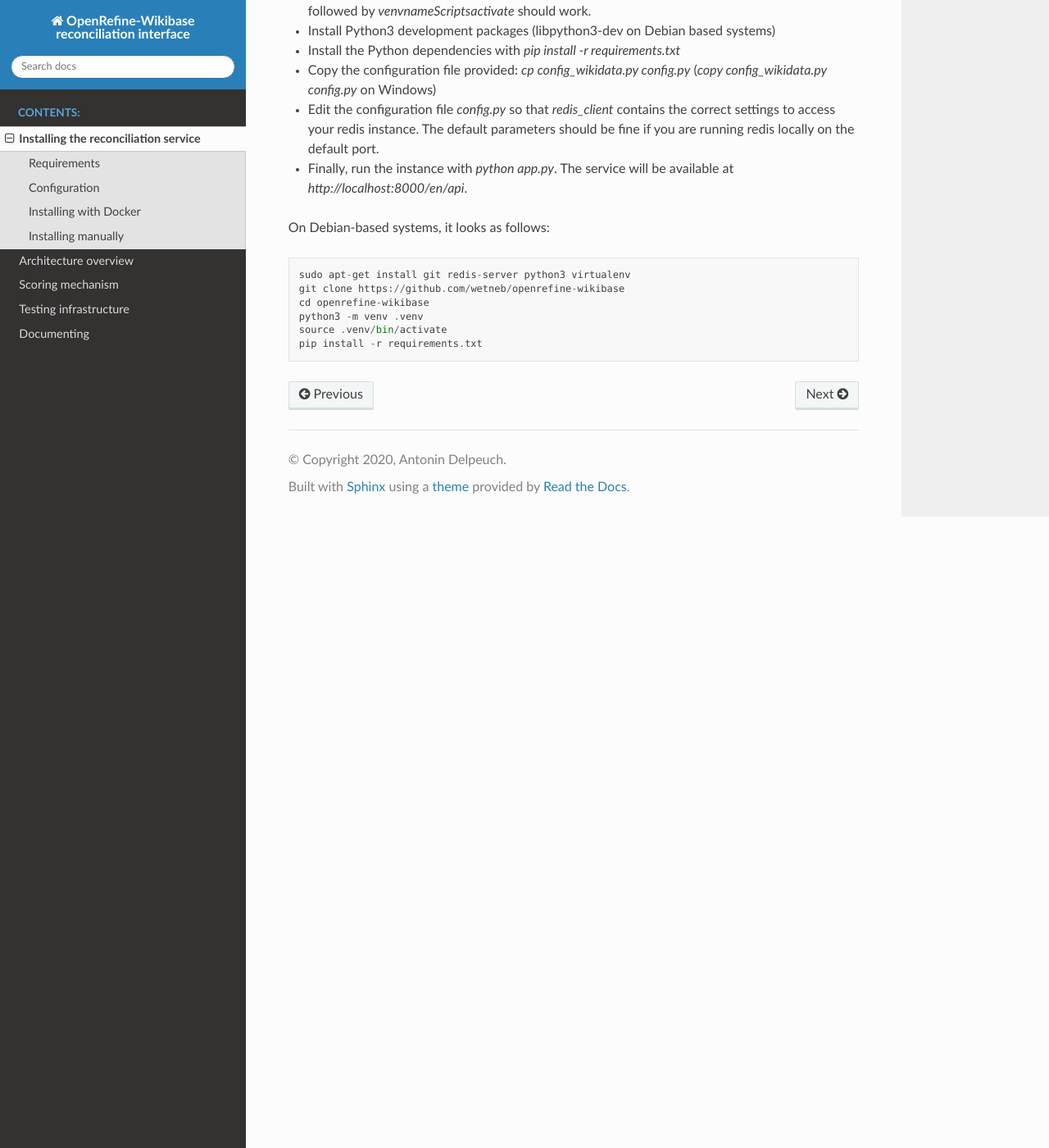
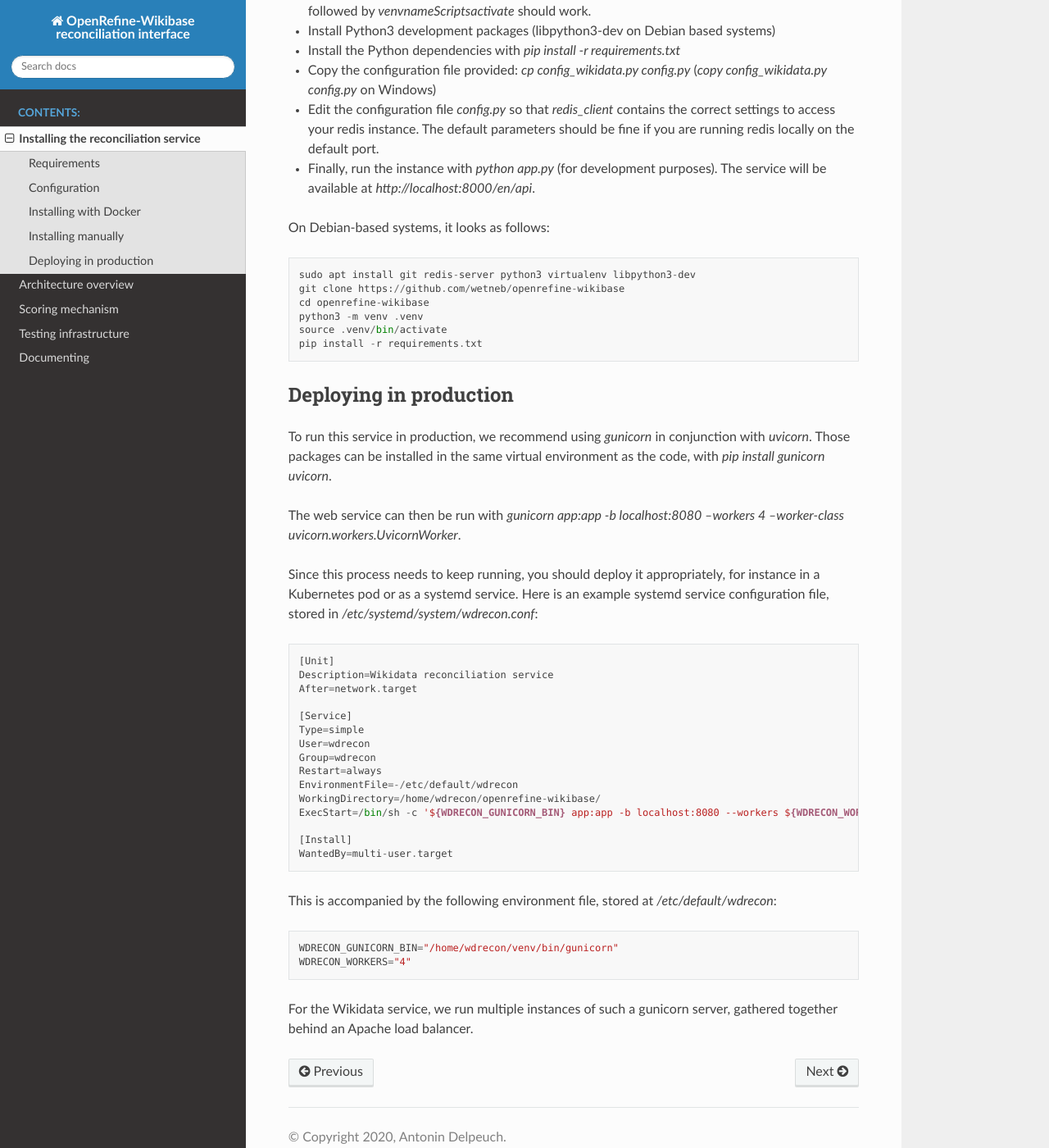
Before and after one commit to wetneb/openrefine-wikibase, a Sphinx documentation site: the page built from docs/install.rst, in a window 1280 px wide and 1400 px high, scrolled down 1379 px. Shown: the whole window at 82% size. Built offline with Sphinx 7.4.7 and the Read the Docs theme 2.0.0, drawn with Linux system fonts in a browser that asks for light colours.

Commit message:
Document deployment with gunicorn. Closes #126.

```diff
--- a/docs/install.rst
+++ b/docs/install.rst
@@ -52,13 +52,48 @@ It is possible to run this web service locally. You will need Python 3.7 or late
 * Install the Python dependencies with `pip install -r requirements.txt`
 * Copy the configuration file provided: `cp config_wikidata.py config.py` (`copy config_wikidata.py config.py` on Windows)
 * Edit the configuration file `config.py` so that `redis_client` contains the correct settings to access your redis instance. The default parameters should be fine if you are running redis locally on the default port.
-* Finally, run the instance with `python app.py`. The service will be available at `http://localhost:8000/en/api`.
+* Finally, run the instance with `python app.py` (for development purposes). The service will be available at `http://localhost:8000/en/api`.
 
 On Debian-based systems, it looks as follows::
 
-   sudo apt-get install git redis-server python3 virtualenv
+   sudo apt install git redis-server python3 virtualenv libpython3-dev
    git clone https://github.com/wetneb/openrefine-wikibase
    cd openrefine-wikibase
    python3 -m venv .venv
    source .venv/bin/activate
    pip install -r requirements.txt
+
+
+Deploying in production
+-----------------------
+
+To run this service in production, we recommend using `gunicorn` in conjunction with `uvicorn`. Those packages can be installed in the same virtual environment as the code, with `pip install gunicorn uvicorn`.
+
+The web service can then be run with `gunicorn app:app -b localhost:8080 --workers 4 --worker-class uvicorn.workers.UvicornWorker`.
+
+Since this process needs to keep running, you should deploy it appropriately, for instance in a Kubernetes pod or as a systemd service. Here is an example systemd service configuration file, stored in `/etc/systemd/system/wdrecon.conf`::
+
+   [Unit]
+   Description=Wikidata reconciliation service
+   After=network.target
+
+   [Service]
+   Type=simple
+   User=wdrecon
+   Group=wdrecon
+   Restart=always
+   EnvironmentFile=-/etc/default/wdrecon
+   WorkingDirectory=/home/wdrecon/openrefine-wikibase/
+   ExecStart=/bin/sh -c '${WDRECON_GUNICORN_BIN} app:app -b localhost:8080 --workers ${WDRECON_WORKERS} --worker-class uvicorn.workers.UvicornWorker'
+
+   [Install]
+   WantedBy=multi-user.target
+
+
+This is accompanied by the following environment file, stored at `/etc/default/wdrecon`::
+
+   WDRECON_GUNICORN_BIN="/home/wdrecon/venv/bin/gunicorn"
+   WDRECON_WORKERS="4"
+
+
+For the Wikidata service, we run multiple instances of such a gunicorn server, gathered together behind an Apache load balancer.
```
